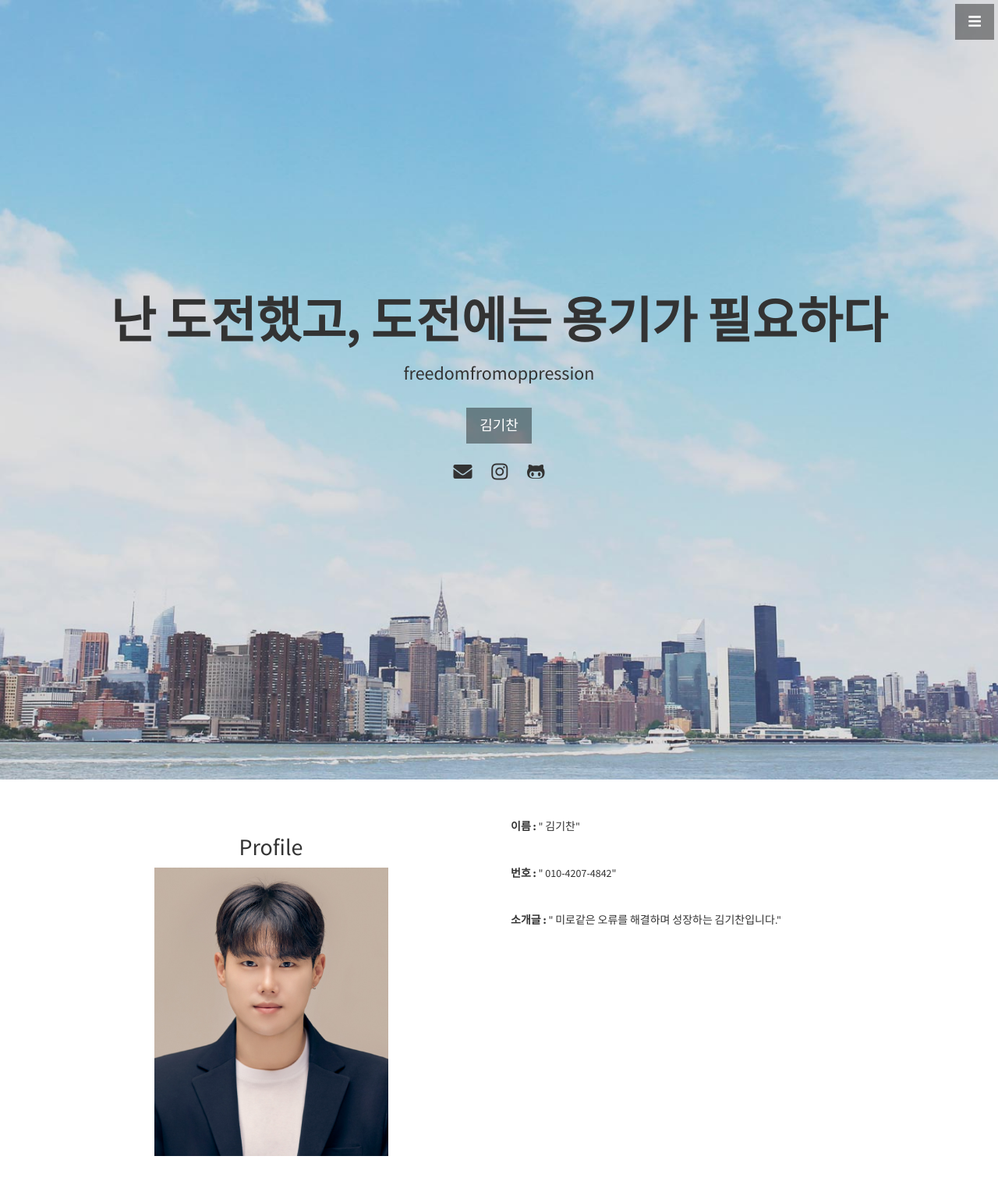
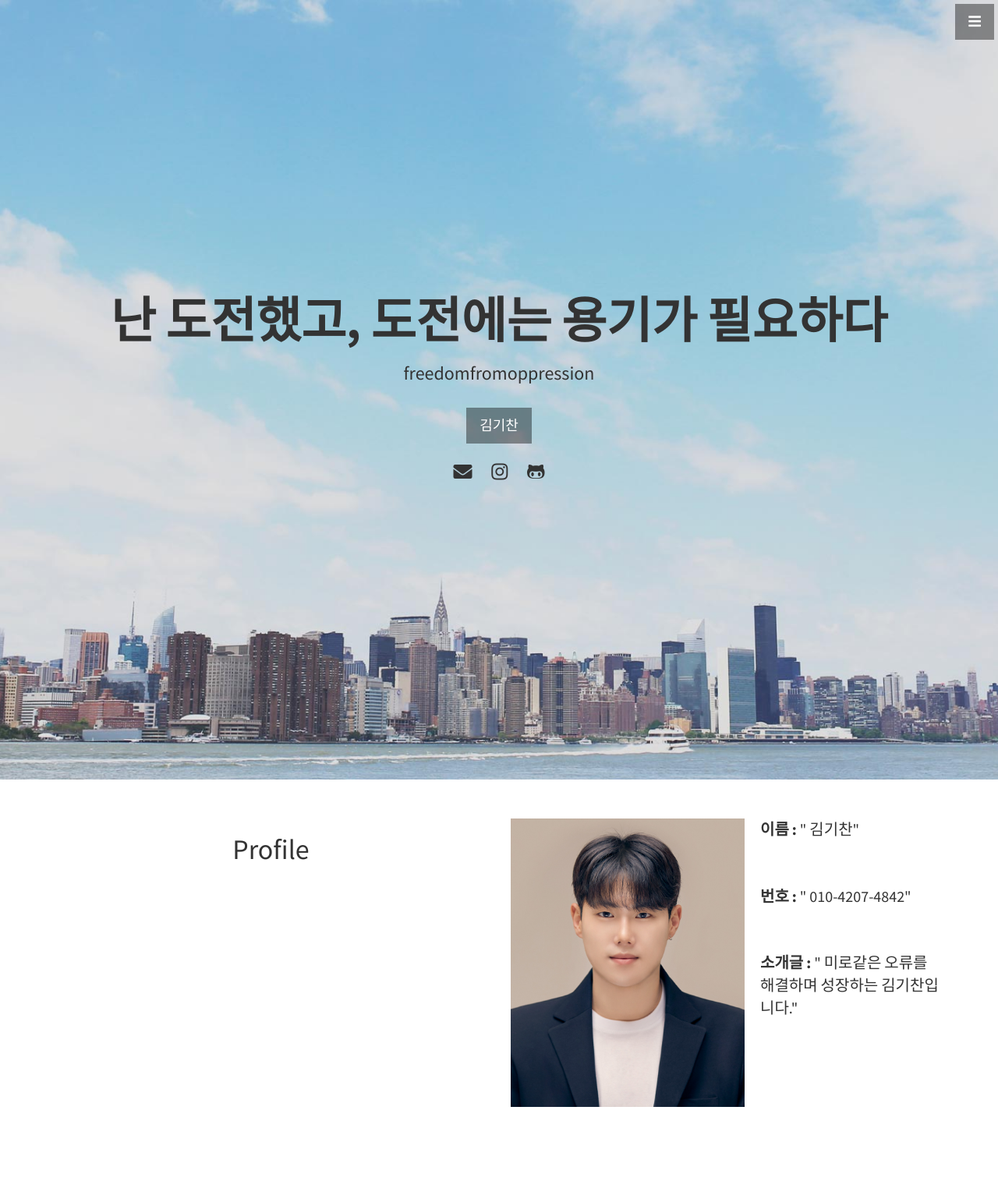
Before and after one commit to freedomfromoppression/freedomfromoppression.github.io, a Jekyll site: the page built from index.html, in a window 1280 px wide. Shown: the whole page at 78% size. Built offline with Jekyll 4.4.1, drawn with Linux system fonts in a browser that asks for light colours; after the commit the page ends 1470 px from its top, so only the background shows below that.

Commit message:
Update about.html

```diff
--- a/_includes/about.html
+++ b/_includes/about.html
@@ -1,15 +1,14 @@
 <section id="about" class="about">
   <div class="container">
-    <div class="row">
+    <div class="row align-items-center">
       <div class="col-lg-6 text-center">
-        <h2>Profile</h2>
-        <div class="user-detail">
-          <img src="img/gichan.jpg" alt="대체 텍스트" width="300" height="370">
-        </div>
+        <h2 style="font-size: 36px;">Profile</h2>
       </div>
       <div class="col-lg-6">
+        <div class="user-detail">
+          <img src="img/gichan.jpg" alt="대체 텍스트" width="300" height="370" style="float: left; margin-right: 20px;">
           <div class="profile">
-          <p>
+            <p style="font-size: 20px;">
               <strong>이름 :</strong>
               " 김기찬"
               <br><br><br>
@@ -23,6 +22,7 @@
           </div>
         </div>
       </div>
+    </div>
     <!-- /.row -->
   </div>
   <!-- /.container -->
```
Lines whose indentation alone changed are shown as unchanged.
